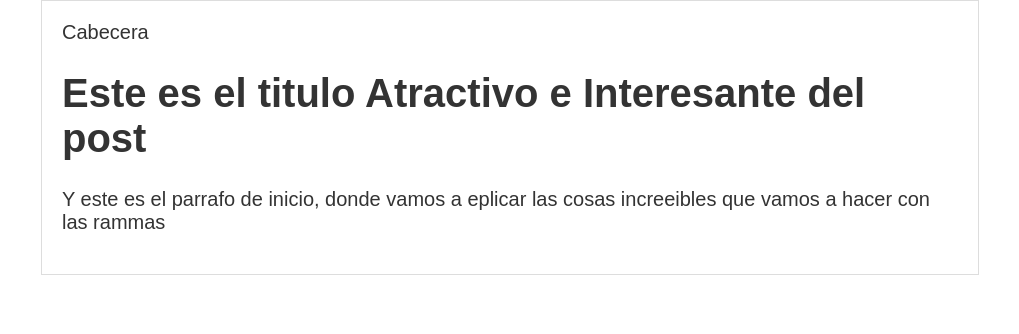
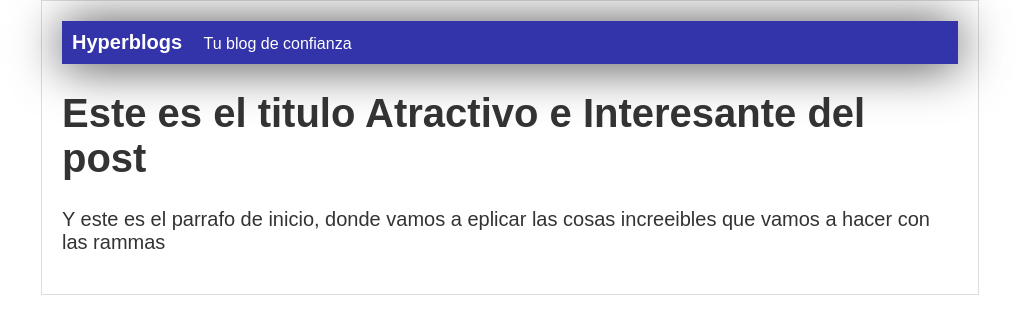
Before and after one commit to gaxoblanco/Hyperblogs, a plain HTML site: page blogpost.html in a window 1280 px wide. Shown: the whole page, without its empty margins (130-1149 px from the left). Drawn offline with Linux system fonts and the light colour scheme.

Commit message:
finalizada la cabecera ocn diseno azul

```diff
--- a/CSS/estilos.css
+++ b/CSS/estilos.css
@@ -13,7 +13,19 @@ body{
     border: 1px solid #DDD;
     margin: 0 auto;
 }
-
+#cabecera{
+    background: #33A;
+    box-shadow: 0px 2px 50px 0px rgba(0, 0, 0, 0.75);
+    color: white;
+    font-weight: bold;
+    margin:0;
+    padding: 0.5em;
+}
+#cabecera #tagline{
+ padding: 0 0 0 1em;
+ font-weight: normal;
+ font-size: 0.8em;
+}
 #container{
     font-size: 20px;
 }
--- a/blogpost.html
+++ b/blogpost.html
@@ -6,7 +6,8 @@
     <body>
         <div id = "container">
             <div id= "cabecera">
-                Cabecera
+                Hyperblogs
+                <span id="tagline">Tu blog de confianza</span>
             </div>
             <div id = "post">
                 <h1>Este es el titulo Atractivo e Interesante del post</h1>
```
